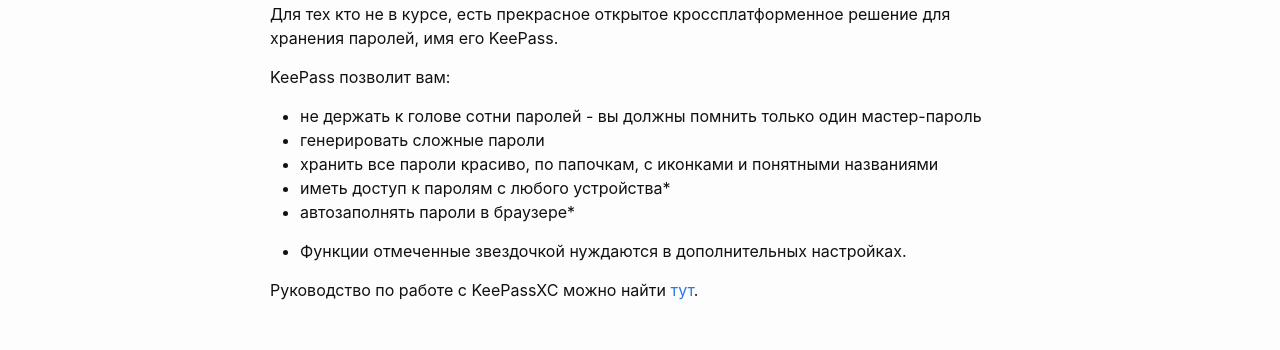
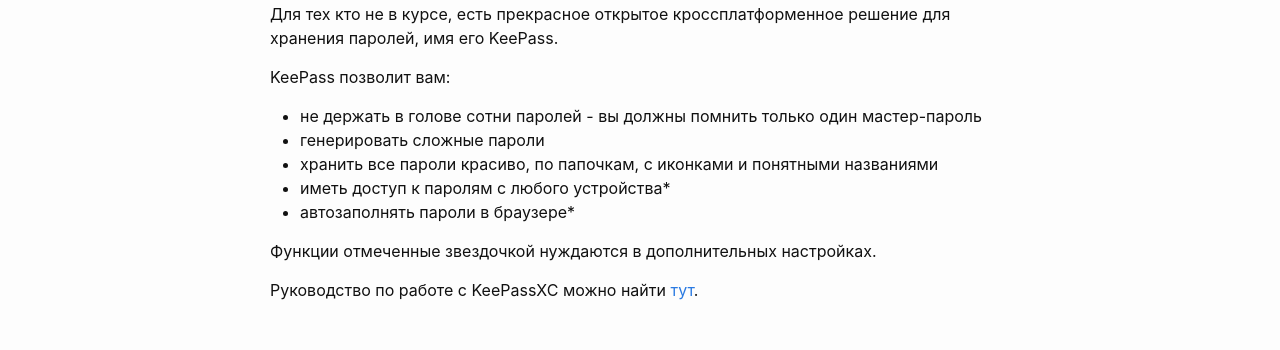
Before and after one commit to etkr4k/etkr4k.github.io, a Jekyll site: the page built from _posts/2022-11-17-keepass.md, in a window 1280 px wide. Shown: the part 315-665 px from the top of the page. Built offline with Jekyll 4.4.1, drawn with Linux system fonts in a browser that asks for light colours; our own code applies the rules of GitHub Pages for plain Markdown files.

```diff
--- a/_posts/2022-11-17-keepass.md
+++ b/_posts/2022-11-17-keepass.md
@@ -8,12 +8,12 @@ title: И снова о KeePass
 Для тех кто не в курсе, есть прекрасное открытое кроссплатформенное решение для хранения паролей, имя его KeePass.
 
 KeePass позволит вам:
-- не держать к голове сотни паролей - вы должны помнить только один мастер-пароль
+- не держать в голове сотни паролей - вы должны помнить только один мастер-пароль
 - генерировать сложные пароли
 - хранить все пароли красиво, по папочкам, с иконками и понятными названиями
 - иметь доступ к паролям с любого устройства*
 - автозаполнять пароли в браузере*
 
-* Функции отмеченные звездочкой нуждаются в дополнительных настройках.
+Функции отмеченные звездочкой нуждаются в дополнительных настройках.
 
 Руководство по работе с KeePassXC можно найти [тут](https://wiki.chillpad.club/etkr4k/keepass/).
```
Also changed, not shown: 01_about.md (+1 -1 lines).
